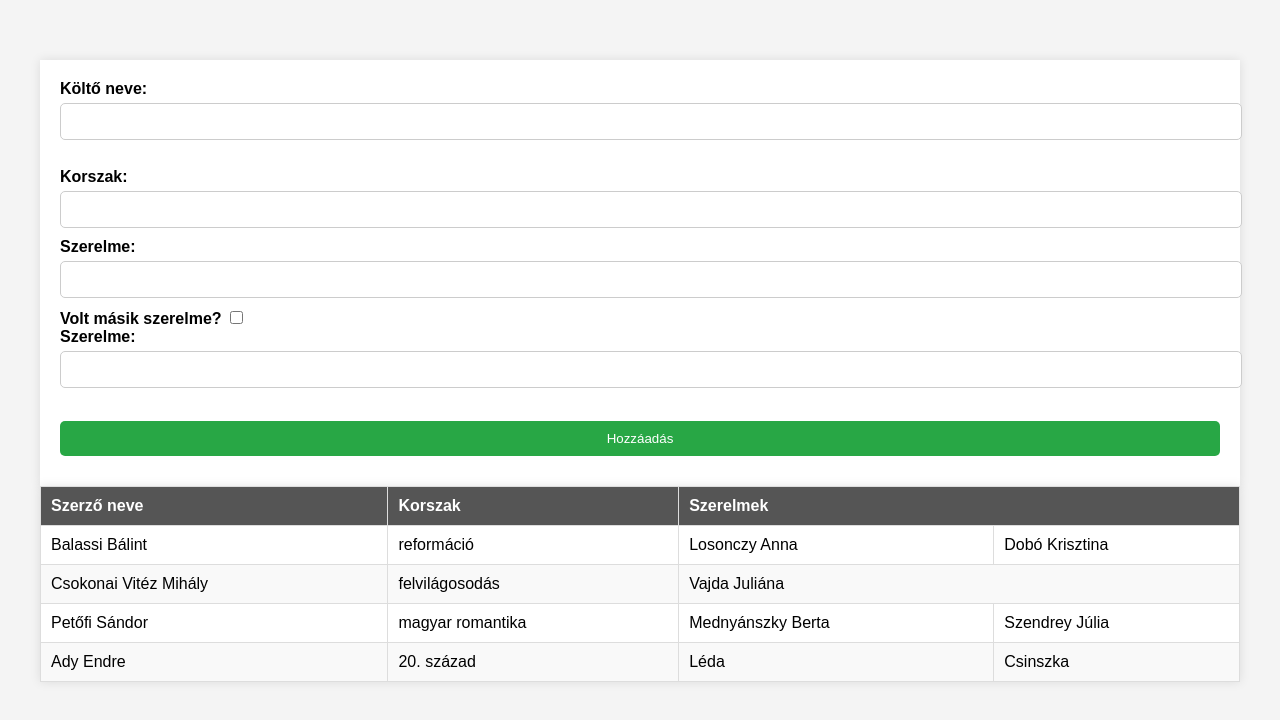
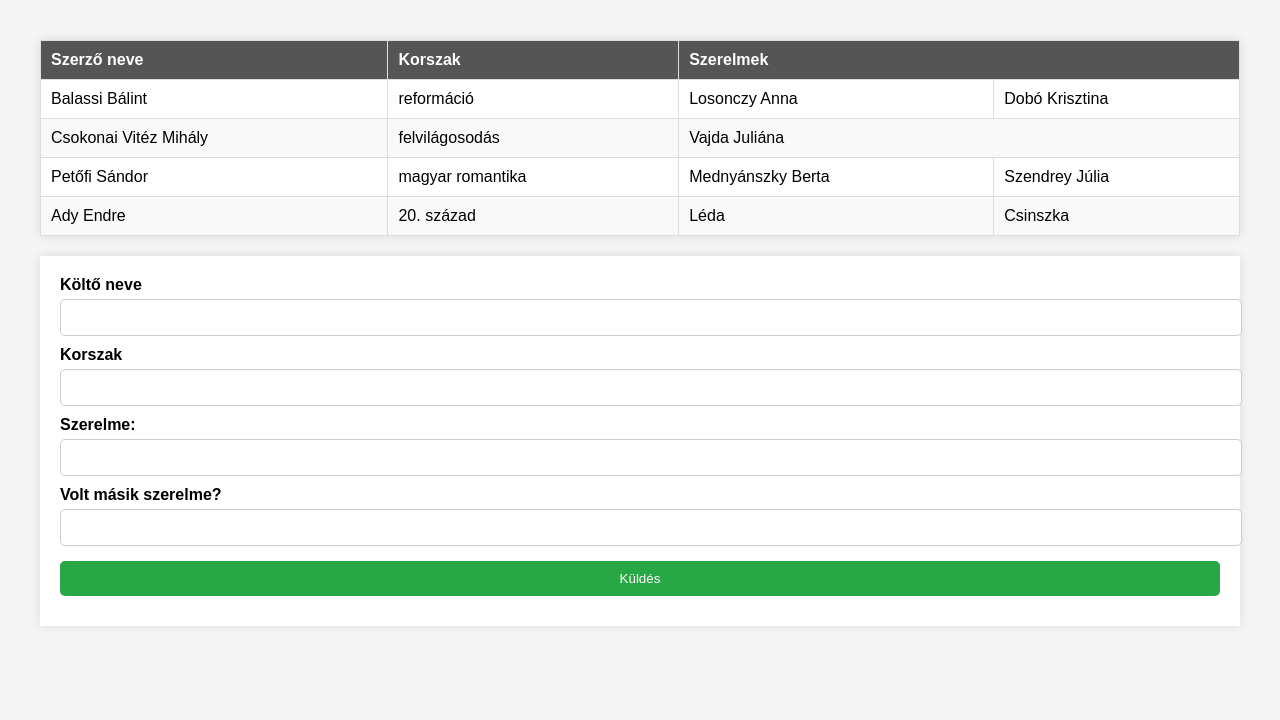
Before and after one commit to Tezslarichard/irodalom, a plain HTML site: page index.html in a window 1280 px wide. Drawn offline with Linux system fonts and the light colour scheme.

Commit message:
formom készen van plussz javitottam dolgokat

```diff
--- a/index.html
+++ b/index.html
@@ -1,5 +1,6 @@
 <!DOCTYPE html>
 <html lang="en">
+<meta charset="UTF-8">
 <head>
     <title>Irodalom</title>
 <link href="style.css" rel="stylesheet">
@@ -8,38 +9,7 @@
     <table>
         </table>
 
-        <form id="form" action="#">
-            <div>
-            <label for="kolto_nev">Költő neve:</label><br>
-            <input type="text" id="kolto_nev" name="kolto_nev"><br><br>
-            <span class = "error"></span>
-            </div>
 
-            <div>
-            <label for="korszak">Korszak:</label><br>
-            <input type="text" id="korszak" name="korszak"><br>
-            <span class = "error"></span>
-            </div>
-
-            <div>
-            <label for="szerelem1">Szerelme:</label><br>
-            <input type="text" id="szerelem1" name="szerelem1"><br>
-            <span class = "error"></span>
-            </div>
-
-            <div>
-            <label for="masodik">Volt másik szerelme?</label>
-            <input name="masodik" id="masodik" type="checkbox"><br>
-            <span class = "error"></span>
-            </div>
-
-            <div>
-            <label for="szerelem2">Szerelme:</label><br>
-            <input type="text" id="szerelem2" name="szerelem2"><br><br>
-            <span class = "error"></span>
-            </div>
-
-            <button>Hozzáadás</button>
         </form>
         <script src="main.js"></script>
 </body>
--- a/main.js
+++ b/main.js
@@ -88,7 +88,7 @@ for(const futo of array){
 fejlec(thead)
 rendertable(tbody)
 
-const formtable = [
+const formtable1 = [
     {
         label: 'Költő neve',
         inputId :'kolto_nev',
@@ -111,6 +111,35 @@ const formtable = [
     }
 ]
 
+function createform(formtable1){
+    const form1 = document.createElement('form')
+    form1.id = 'form'
+    document.body.appendChild(form1)
+
+    for(const formelem of formtable1){
+        const div = document.createElement('div')
+        form1.appendChild(div)
+
+        const label = document.createElement('label')
+        label.innerHTML = formelem.label
+        div.appendChild(label)
+
+        const input = document.createElement('input')
+        input.id = formelem.inputId
+        input.type = formelem.type
+        div.appendChild(input)
+
+        const error = document.createElement('div')
+        error.className = 'error'
+        div.appendChild(error)
+    }
+    const button = document.createElement('button')
+    button.innerHTML = 'Küldés'
+    form1.appendChild(button)
+}
+
+createform(formtable1)
+
 const form = document.getElementById('form')
 
 form.addEventListener('submit',function(e){
@@ -119,10 +148,10 @@ form.addEventListener('submit',function(e){
     const kolto_nev = document.getElementById('kolto_nev')
     const korszak = document.getElementById('korszak')
     const szerelmek1 = document.getElementById('szerelem1')
-    const szerelmek2 = document.getElementById('szerelem2')
+    const szerelmek2 = document.getElementById('masodik')
 
     const forma = e.currentTarget
-    const hiba = forma.querySelectorAll('.hiba')
+    const hiba = forma.querySelectorAll('.error')
     for(const errorhiba of hiba){
         errorhiba.innerHTML = ""
     }
```
